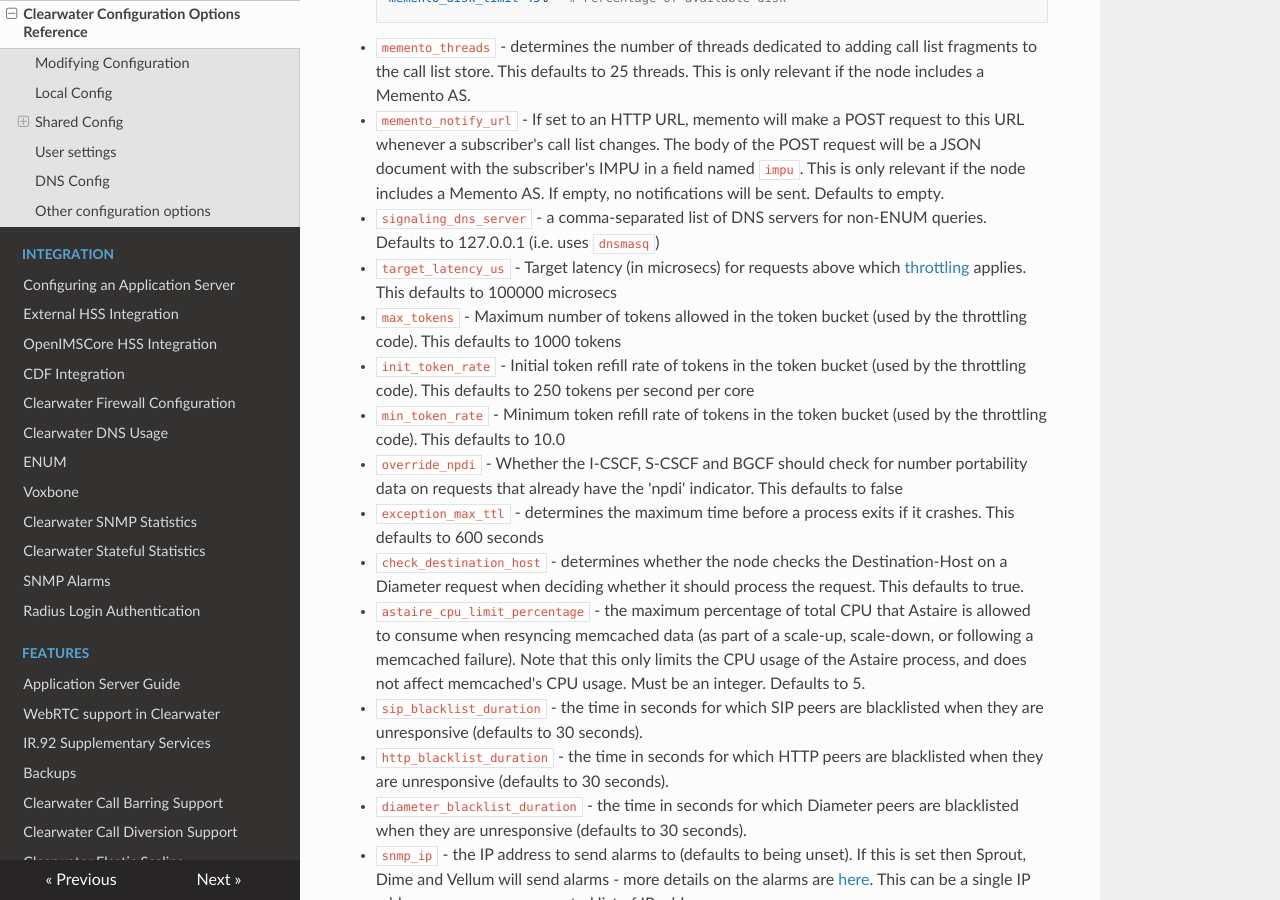
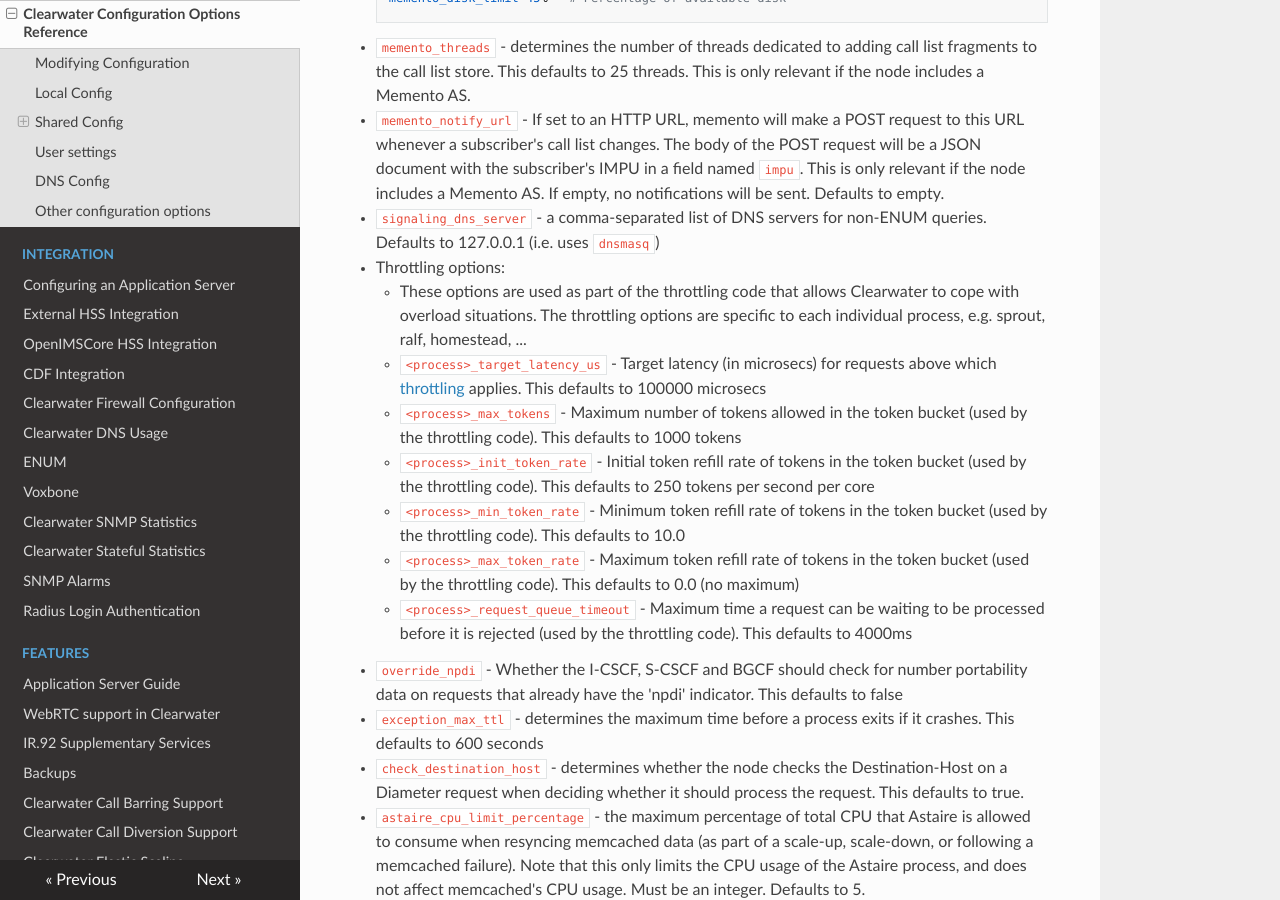
Before and after one commit to Metaswitch/clearwater-readthedocs, an MkDocs documentation site: the page built from docs/Clearwater_Configuration_Options_Reference.md, in a window 1280 px wide and 900 px high, scrolled down 9358 px. Built offline with MkDocs 1.6.1, drawn with Linux system fonts in a browser that asks for light colours; nearby versions of some CDN libraries; old or Windows-style settings are respelled for this version of MkDocs.

Commit message:
Add new options

```diff
--- a/docs/Clearwater_Configuration_Options_Reference.md
+++ b/docs/Clearwater_Configuration_Options_Reference.md
@@ -182,10 +182,14 @@ This section describes optional configuration options, particularly for ensuring
 * `memento_threads` - determines the number of threads dedicated to adding call list fragments to the call list store. This defaults to 25 threads. This is only relevant if the node includes a Memento AS.
 * `memento_notify_url` - If set to an HTTP URL, memento will make a POST request to this URL whenever a subscriber's call list changes.  The body of the POST request will be a JSON document with the subscriber's IMPU in a field named `impu`.  This is only relevant if the node includes a Memento AS.  If empty, no notifications will be sent.  Defaults to empty.
 * `signaling_dns_server` - a comma-separated list of DNS servers for non-ENUM queries. Defaults to 127.0.0.1 (i.e. uses `dnsmasq`)
-* `target_latency_us` - Target latency (in microsecs) for requests above which [throttling](http://www.projectclearwater.org/clearwater-performance-and-our-load-monitor/) applies. This defaults to 100000 microsecs
-* `max_tokens` - Maximum number of tokens allowed in the token bucket (used by the throttling code). This defaults to 1000 tokens
-* `init_token_rate` - Initial token refill rate of tokens in the token bucket (used by the throttling code). This defaults to 250 tokens per second per core
-* `min_token_rate` - Minimum token refill rate of tokens in the token bucket (used by the throttling code). This defaults to 10.0
+* Throttling options:
+    * These options are used as part of the throttling code that allows Clearwater to cope with overload situations. The throttling options are specific to each individual process, e.g. sprout, ralf, homestead, ...
+    * `<process>_target_latency_us` - Target latency (in microsecs) for requests above which [throttling](http://www.projectclearwater.org/clearwater-performance-and-our-load-monitor/) applies. This defaults to 100000 microsecs
+    * `<process>_max_tokens` - Maximum number of tokens allowed in the token bucket (used by the throttling code). This defaults to 1000 tokens
+    * `<process>_init_token_rate` - Initial token refill rate of tokens in the token bucket (used by the throttling code). This defaults to 250 tokens per second per core
+    * `<process>_min_token_rate` - Minimum token refill rate of tokens in the token bucket (used by the throttling code). This defaults to 10.0
+    * `<process>_max_token_rate` - Maximum token refill rate of tokens in the token bucket (used by the throttling code). This defaults to 0.0 (no maximum)
+    * `<process>_request_queue_timeout` - Maximum time a request can be waiting to be processed before it is rejected (used by the throttling code). This defaults to 4000ms
 * `override_npdi` - Whether the I-CSCF, S-CSCF and BGCF should check for number portability data on requests that already have the 'npdi' indicator. This defaults to false
 * `exception_max_ttl` - determines the maximum time before a process exits if it crashes. This defaults to 600 seconds
 * `check_destination_host` - determines whether the node checks the Destination-Host on a Diameter request when deciding whether it should process the request. This defaults to true.
```
